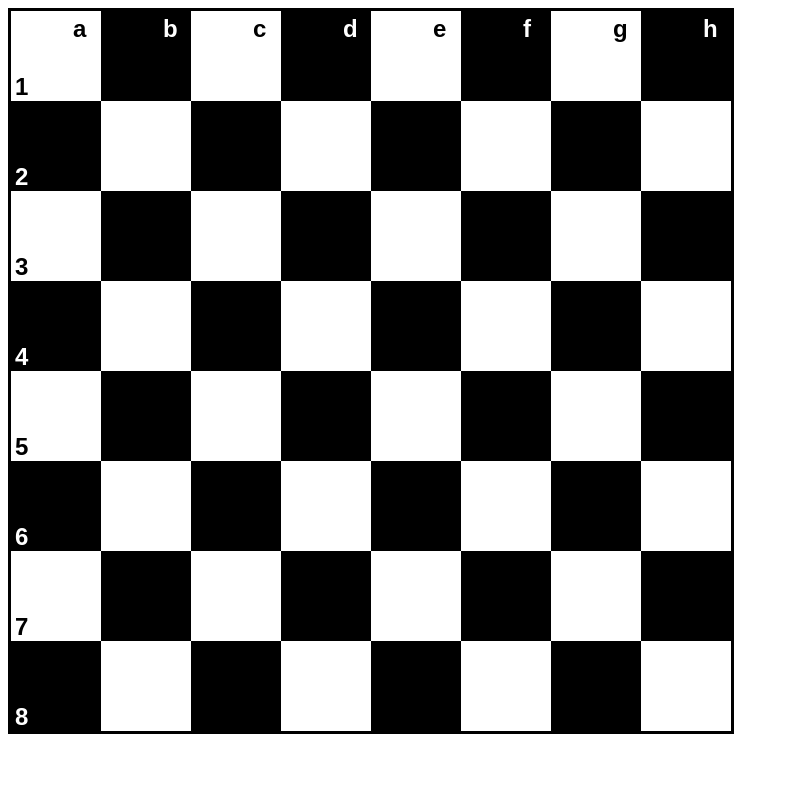
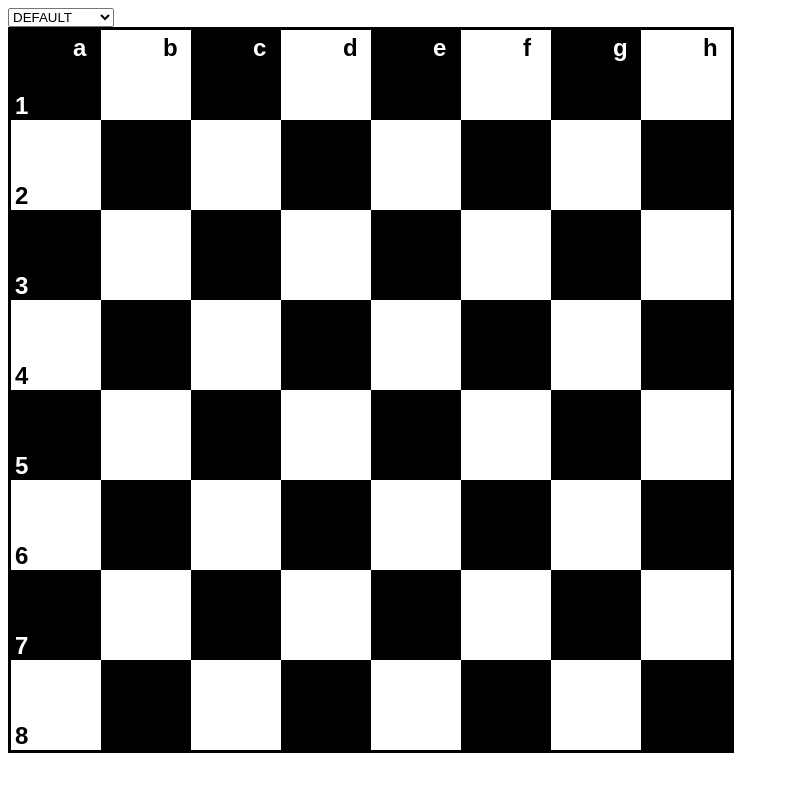
Before and after one commit to CarterKerstetter/Chess_AI, an Electron app: page Chess_GUI.html in a window 800 px wide. Drawn offline with Linux system fonts and the light colour scheme.

Commit message:
Added ability to toggle themes for the chess board

```diff
--- a/Chess_GUI.html
+++ b/Chess_GUI.html
@@ -6,6 +6,7 @@
   </head>
   <link rel="stylesheet" href="styles.css">
   <body>
+    <select id = 'board_style'></select>
     <div align = "left" id = "chess_board"></div>
     <!-- You can also require other files to run in this process -->
     <script type = "module" src="./renderer.js"></script>
--- a/Game_UI.js
+++ b/Game_UI.js
@@ -1,21 +1,22 @@
-class Game_UI{
-  FIRST_COLOR = 'white'
-  SECOND_COLOR = 'black'
+import { Theme } from './Theme.js'
+
+class Game_UI {
   BOARD_SIZE = 8
 
   constructor() {
-    this.setupBoard()
+    this.setupWindow()
   }
 
   createSquare( row, col ) {
     let square = document.createElement( 'div' )
-    square.classList.add( 'chess_square' )
     let color = ( row + col ) % 2
     if(color == 0) {
-      square.style.background = this.FIRST_COLOR
+      square.classList.add( 'primary_chess_square' )
+      //square.style.background = this.THEME.PRIMARY_COLOR
     }
     else {
-      square.style.background = this.SECOND_COLOR
+      square.classList.add( 'secondary_chess_square' )
+      //square.style.background = this.THEME.SECONDARY_COLOR
     }
     return square
   }
@@ -34,6 +35,19 @@ class Game_UI{
     col_indicator.classList.add( 'col_indicator' )
     col_indicator.style.left = ( col * 90/8 + 7.75 ).toString() + 'vw'
     return col_indicator
+  }
+
+  setTheme() {
+    let theme_name = document.getElementById( 'board_style' ).value
+    let theme = new Theme( theme_name )
+    let primary_chess_squares = document.getElementsByClassName('primary_chess_square');
+    let secondary_chess_squares = document.getElementsByClassName('secondary_chess_square');
+    for(let index = 0; index < primary_chess_squares.length; index++) {
+      primary_chess_squares[index].style.background = theme.PRIMARY_COLOR
+    }
+    for(let index = 0; index < secondary_chess_squares.length; index++) {
+      secondary_chess_squares[index].style.background = theme.SECONDARY_COLOR
+    }
   }
 
   setupBoard() {
@@ -55,6 +69,25 @@ class Game_UI{
       board.appendChild( row_indicator )
     }
   }
+
+  setupWindow() {
+    // set up selector for board styles
+    let selector = document.getElementById( 'board_style' )
+    let theme_types = Theme.getThemeNames()
+    for (let index = 0 ; index < theme_types.length ; index++ ) {
+      let theme_type = theme_types [ index ]
+      let option = document.createElement( 'option' )
+      option.appendChild( document.createTextNode( theme_type ) )
+      option.value = theme_type
+      selector.appendChild(option)
+    }
+    // create the board
+    this.setupBoard()
+    // set up the default board theme
+    this.setTheme( new Theme() )
+    // set up selector to be able to change the theme
+    selector.addEventListener('change', this.setTheme)
+  }
 }
 
-export {Game_UI}
+export { Game_UI }
--- /dev/null
+++ b/Theme.js
@@ -0,0 +1,46 @@
+const THEMES = {
+    DEFAULT:    {
+      PRIMARY_COLOR:    'black',
+      SECONDARY_COLOR:  'white'
+    },
+    VAPORWAVE:  {
+      PRIMARY_COLOR:    '#01cdfe',
+      SECONDARY_COLOR:  '#ff71ce'
+    },
+    HALLOWEEN:  {
+      PRIMARY_COLOR:    'orange',
+      SECONDARY_COLOR:  'black'
+    }
+}
+
+class Theme {
+    theme = null
+
+    constructor( theme ) {
+      if( typeof theme != 'string' ) {
+        this.theme = THEMES[ 'DEFAULT' ]
+        return
+      }
+      let theme_name = theme.toUpperCase()
+      if( theme_name in THEMES ) {
+        this.theme = THEMES[ theme_name ]
+      }
+      else {
+        this.theme = THEMES[ 'DEFAULT' ]
+      }
+    }
+
+    static getThemeNames() {
+      return Object.keys(THEMES)
+    }
+
+    get PRIMARY_COLOR() {
+      return this.theme[ 'PRIMARY_COLOR' ]
+    }
+
+    get SECONDARY_COLOR() {
+      return this.theme[ 'SECONDARY_COLOR' ]
+    }
+}
+
+export { Theme }
--- a/renderer.js
+++ b/renderer.js
@@ -1,4 +1,4 @@
-import {Game_UI} from './Game_UI.js'
+import { Game_UI } from './Game_UI.js'
 
 // This file is required by the index.html file and will
 // be executed in the renderer process for that window.
--- a/styles.css
+++ b/styles.css
@@ -6,7 +6,7 @@
     font-size:  0px;
 }
 
-.chess_square {
+.primary_chess_square, .secondary_chess_square {
     height: 11.25vw;
     width:  11.25vw;
     display: inline-block;
```
